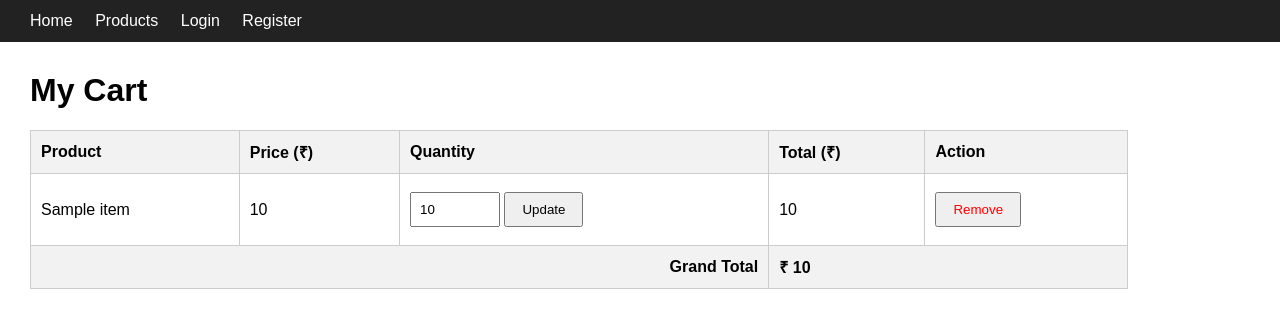
After one commit to Mallika17-makkena/Ecommerce-Inventory-System, a Flask app: template templates/cart.html in a window 1280 px wide. The commit adds this page. Shown: the top 328 px of the page. Run offline with Flask 3, Linux system fonts and the light colour scheme; the template is opened without the code that fills it: most values are stand-ins (such as "Sample title", 1, 10 or a date in 2020).

Commit message:
Day 7: Add shopping cart

```diff
--- a/app.py
+++ b/app.py
@@ -28,6 +28,26 @@ def admin_required(f):
             return redirect(url_for("login"))
         return f(*args, **kwargs)
     return wrapper
+
+
+def login_required(f):
+    @wraps(f)
+    def wrapper(*args, **kwargs):
+        if "user_id" not in session:
+            flash("Please log in first.", "error")
+            return redirect(url_for("login"))
+        return f(*args, **kwargs)
+    return wrapper
+
+
+def get_or_create_cart(cursor, conn, user_id):
+    cursor.execute("SELECT id FROM cart WHERE user_id = %s", (user_id,))
+    row = cursor.fetchone()
+    if row:
+        return row["id"]
+    cursor.execute("INSERT INTO cart (user_id) VALUES (%s)", (user_id,))
+    conn.commit()
+    return cursor.lastrowid
 
 
 @app.route("/")
@@ -147,6 +167,128 @@ def products():
     )
 
 
+# ---------------- Cart ----------------
+
+@app.route("/cart")
+@login_required
+def view_cart():
+    conn = get_connection()
+    cursor = conn.cursor(dictionary=True)
+    cart_id = get_or_create_cart(cursor, conn, session["user_id"])
+    cursor.execute(
+        """SELECT ci.id AS item_id, ci.quantity, p.id AS product_id, p.name,
+                  p.price, p.stock_quantity,
+                  (ci.quantity * p.price) AS line_total
+           FROM cart_items ci
+           JOIN products p ON ci.product_id = p.id
+           WHERE ci.cart_id = %s AND p.is_active = TRUE""",
+        (cart_id,),
+    )
+    items = cursor.fetchall()
+    cursor.close()
+    conn.close()
+    total = sum(i["line_total"] for i in items)
+    return render_template("cart.html", items=items, total=total)
+
+
+@app.route("/cart/add/<int:product_id>", methods=["POST"])
+@login_required
+def add_to_cart(product_id):
+    conn = get_connection()
+    cursor = conn.cursor(dictionary=True)
+    cursor.execute(
+        "SELECT stock_quantity FROM products WHERE id = %s AND is_active = TRUE",
+        (product_id,),
+    )
+    product = cursor.fetchone()
+    if not product or product["stock_quantity"] <= 0:
+        cursor.close()
+        conn.close()
+        flash("This product is out of stock.", "error")
+        return redirect(url_for("products"))
+
+    cart_id = get_or_create_cart(cursor, conn, session["user_id"])
+    cursor.execute(
+        "SELECT id, quantity FROM cart_items WHERE cart_id = %s AND product_id = %s",
+        (cart_id, product_id),
+    )
+    existing = cursor.fetchone()
+    if existing:
+        if existing["quantity"] + 1 > product["stock_quantity"]:
+            flash("Not enough stock available.", "error")
+        else:
+            cursor.execute(
+                "UPDATE cart_items SET quantity = quantity + 1 WHERE id = %s",
+                (existing["id"],),
+            )
+            flash("Quantity updated in cart.", "success")
+    else:
+        cursor.execute(
+            "INSERT INTO cart_items (cart_id, product_id, quantity) VALUES (%s, %s, 1)",
+            (cart_id, product_id),
+        )
+        flash("Added to cart.", "success")
+    conn.commit()
+    cursor.close()
+    conn.close()
+    return redirect(url_for("products"))
+
+
+@app.route("/cart/update/<int:item_id>", methods=["POST"])
+@login_required
+def update_cart(item_id):
+    try:
+        quantity = int(request.form["quantity"])
+    except ValueError:
+        quantity = 1
+    conn = get_connection()
+    cursor = conn.cursor(dictionary=True)
+    cart_id = get_or_create_cart(cursor, conn, session["user_id"])
+    cursor.execute(
+        """SELECT p.stock_quantity FROM cart_items ci
+           JOIN products p ON ci.product_id = p.id
+           WHERE ci.id = %s AND ci.cart_id = %s""",
+        (item_id, cart_id),
+    )
+    row = cursor.fetchone()
+    if row:
+        if quantity < 1:
+            cursor.execute(
+                "DELETE FROM cart_items WHERE id = %s AND cart_id = %s",
+                (item_id, cart_id),
+            )
+        elif quantity > row["stock_quantity"]:
+            flash("Not enough stock available.", "error")
+        else:
+            cursor.execute(
+                "UPDATE cart_items SET quantity = %s WHERE id = %s AND cart_id = %s",
+                (quantity, item_id, cart_id),
+            )
+            flash("Cart updated.", "success")
+        conn.commit()
+    cursor.close()
+    conn.close()
+    return redirect(url_for("view_cart"))
+
+
+@app.route("/cart/remove/<int:item_id>", methods=["POST"])
+@login_required
+def remove_from_cart(item_id):
+    conn = get_connection()
+    cursor = conn.cursor(dictionary=True)
+    cart_id = get_or_create_cart(cursor, conn, session["user_id"])
+    cursor.execute(
+        "DELETE FROM cart_items WHERE id = %s AND cart_id = %s", (item_id, cart_id)
+    )
+    conn.commit()
+    cursor.close()
+    conn.close()
+    flash("Item removed.", "success")
+    return redirect(url_for("view_cart"))
+
+
+# ---------------- Admin products ----------------
+
 @app.route("/admin/products")
 @admin_required
 def admin_products():
--- a/templates/base.html
+++ b/templates/base.html
@@ -23,6 +23,7 @@
         <a href="/">Home</a>
         <a href="/products">Products</a>
         {% if session.get('user_id') %}
+            <a href="/cart">Cart</a>
             <a href="/dashboard">Dashboard</a>
             {% if session.get('role') == 'admin' %}
                 <a href="/admin/products">Manage Products</a>
--- /dev/null
+++ b/templates/cart.html
@@ -0,0 +1,35 @@
+{% extends "base.html" %}
+{% block title %}My Cart{% endblock %}
+{% block content %}
+<h1>My Cart</h1>
+{% if items %}
+<table>
+    <tr><th>Product</th><th>Price (₹)</th><th>Quantity</th><th>Total (₹)</th><th>Action</th></tr>
+    {% for i in items %}
+    <tr>
+        <td>{{ i.name }}</td>
+        <td>{{ i.price }}</td>
+        <td>
+            <form method="POST" action="/cart/update/{{ i.item_id }}" style="display:inline">
+                <input type="number" name="quantity" value="{{ i.quantity }}" min="0"
+                       max="{{ i.stock_quantity }}" style="display:inline-block; width:70px;">
+                <button type="submit">Update</button>
+            </form>
+        </td>
+        <td>{{ i.line_total }}</td>
+        <td>
+            <form method="POST" action="/cart/remove/{{ i.item_id }}" style="display:inline">
+                <button type="submit" class="danger">Remove</button>
+            </form>
+        </td>
+    </tr>
+    {% endfor %}
+    <tr>
+        <th colspan="3" style="text-align:right">Grand Total</th>
+        <th colspan="2">₹ {{ total }}</th>
+    </tr>
+</table>
+{% else %}
+<p>Your cart is empty. <a href="/products">Browse products</a></p>
+{% endif %}
+{% endblock %}
```
Also changed, not shown: templates/products.html (+8 -1 lines).
